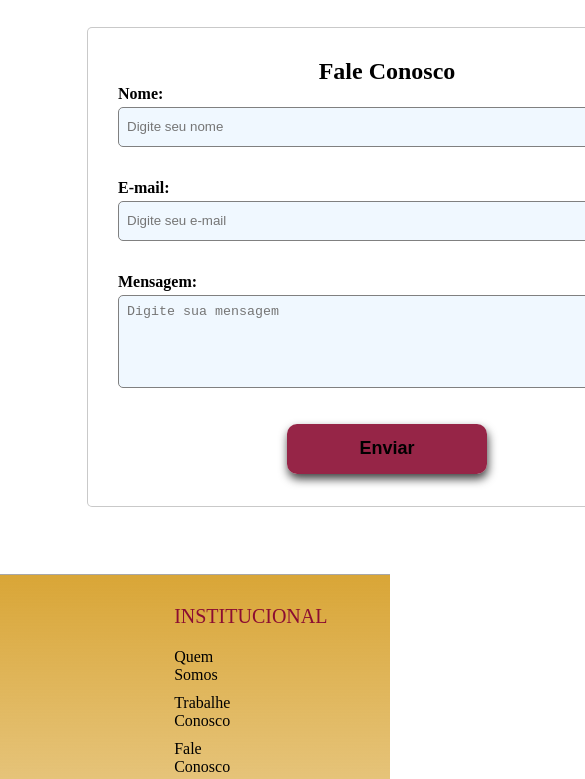
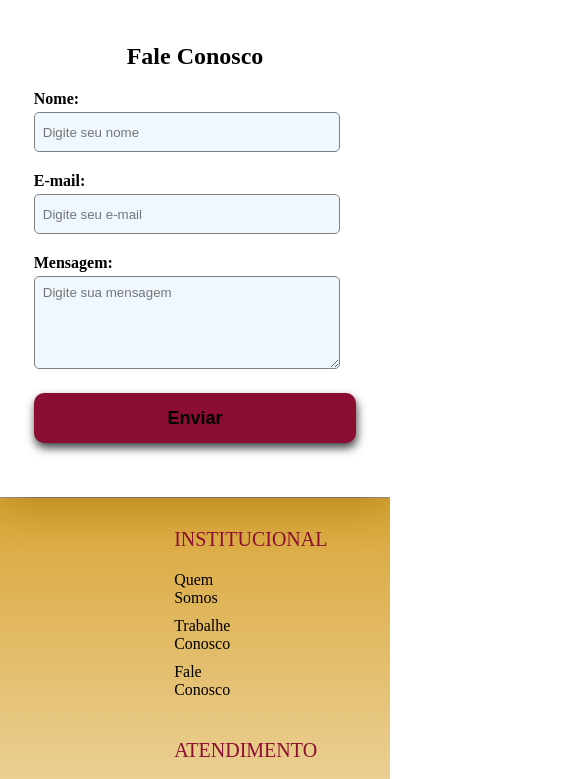
Before and after one commit to ViniciusKup/tcc_landingpage, a plain HTML site: page index.html in a window 390 px wide. Shown: the part 701-1480 px from the top of the page, 585 px wide, since content can reach past the window. Drawn offline with Linux system fonts and the light colour scheme.

Commit message:
Finalização

```diff
--- a/index.html
+++ b/index.html
@@ -77,8 +77,9 @@
         </div>
         <div>
             <div class="fale-conosco">
-                <h2>Fale Conosco</h2>
-                <form action="pagina-sucesso.html" class="formulario" onsubmit="EnviarFormulario(event)">
+
+                <form  class="formulario" onsubmit="EnviarFormulario(event)">
+                    <h2>Fale Conosco</h2>
                     <div>
                     <label for="nome">
                         Nome:
--- a/style.css
+++ b/style.css
@@ -84,24 +84,7 @@ html {
 }
 
 /*------ Responsividade ------*/
-@media (max-width: 768px) {
-    .fale-conosco {
-      width: 100%;
-      padding-top: 32px;
-      border-radius: 0px;
-    }
 
-    .formulario {
-      display: flex;
-      flex:1;
-      flex-direction: column;
-      gap: 32px;
-    }
-
-    .formulario-botao-responsivo {
-      width: 100%;
-    }
-  }
 
 @media (max-width: 1080px){
 .botao-menu-on {
@@ -121,22 +104,6 @@ html {
     display: flex;
     flex-direction: column;
     align-items: center;
-}
-.fale-conosco {
-    width: 100%;
-    padding-top: 32px;
-    border-radius: 0px;
-    }
-
-.formulario {
-    display: flex;
-    flex:1;
-    flex-direction: column;
-    gap: 32px;
-}
-
-.formulario-botao-responsivo {
-    width: 100%;
 }
 }
 
@@ -223,8 +190,8 @@ footer p{
 /* ------ ESTILIZAÇÃO DO CONTEÚDO ------- */
 
 .conteudo {
-    padding: 8vh;
-    width: 90vw;
+    padding-top: 8vh;
+    /* width: 90vw; */
     margin: auto;
 }
 .body {
@@ -258,7 +225,17 @@ footer p{
 
 /*------ Estilização Fale conosco ------*/
 
+.fale-conosco {
+    height: auto;
+    padding-top: 5px;
+    background-color: white;
+    box-shadow: 1px 7px 42px 0px rgba(0,0,0,0.75);
+    -webkit-box-shadow: 1px 7px 42px 0px rgba(0,0,0,0.75);
+    -moz-box-shadow: 1px 7px 42px 0px rgba(0,0,0,0.75);
+}
+
 .formulario input, textarea {
+    font-family: Arial, Helvetica, sans-serif;
     width: 95%;
     background-color: aliceblue;
     border: 0.5px solid gray;
@@ -268,7 +245,7 @@ footer p{
   }
 
   .formulario-botao {
-    background-color: #8b0d33e5;
+    background-color:#8B0D32;
     height: 50px;
     border: 0px;
     border-radius: 10px;
@@ -279,25 +256,27 @@ footer p{
     cursor: pointer;
   }
 
-.fale-conosco {
+/* @media (min-width: 769px) { */
+
+.fale-conosco{
+    margin: 5vh;
     width: 600px;
-    padding: 30px;
     border-radius: 5px;
-    padding-bottom: 32px;
-    margin-top: 5vh;
-    height: auto;
-    background-color: white;
-    border:0.4px solid rgba(128, 128, 128, 0.425)
+    padding-bottom: 25px;
+    align-items: center;
+}
+.fale-conosco h2 {
+    text-align: center;
   }
+.formulario {
+    display: flex;
+    flex: 1;
+    flex-direction: column;
+    gap: 20px;
+    margin: 4vh;
+}
 
-  .formulario {
-    display: flex;
-    flex:1;
-    flex-direction: column;
-    gap: 32px;
-  }
-
-  .botao {
+.botao {
     display: flex;
     flex:1;
     justify-content: center;
@@ -307,10 +286,6 @@ footer p{
     width: 200px;
   }
 
- .fale-conosco h2 {
-    text-align: center;
-  }
-
   .formulario label {
     font-weight: bold;
   }
@@ -318,3 +293,29 @@ footer p{
   .formulario input {
     height: 40px;
   }
+/* } */
+
+@media (max-width: 768px) {
+.fale-conosco {
+    margin: 0px;
+    width: 100%;
+    padding-top: 20px;
+    padding-bottom: 20px;
+    border-radius: 0px;
+    margin-top: 5vh;
+}
+.fale-conosco h2{
+    text-align: center;
+}
+
+.formulario {
+    display: flex;
+    flex:1;
+    flex-direction: column;
+    gap: 20px;
+}
+
+.formulario-botao-responsivo {
+    width: 100%;
+}
+}
```
